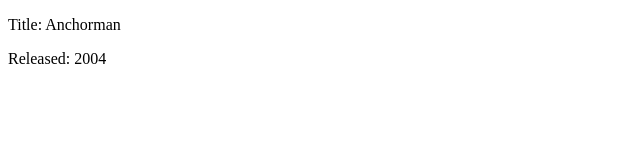
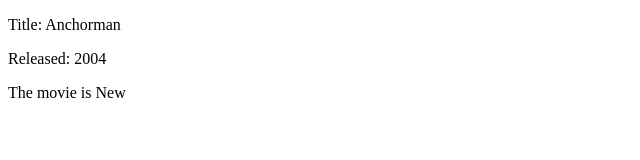
Before and after one commit to jacobrhensley/VueJS, a plain HTML site: page simplesetup/index.html in a window 1280 px wide. Shown: the whole page, without its empty margins (0-640 px from the left). Drawn offline with Linux system fonts and the light colour scheme.

Commit message:
Excercise 2

```diff
--- a/simplesetup/index.html
+++ b/simplesetup/index.html
@@ -10,6 +10,7 @@
     <div id="app">
         <p>Title: {{ title }}</p>
         <p>Released: {{ released }}</p>
+        <p>The movie is {{ released > 2000 ? 'New' : 'Old'}}</p>
     </div>
 </body>
 </html>
@@ -19,7 +20,7 @@
         el: '#app',
         data: {
             title: 'Anchorman',
-            released: '2004'
+            released: 2004
         },
         methods: {
             getFullName: function() {
```
